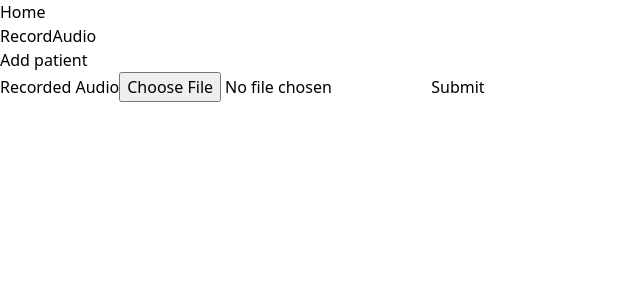
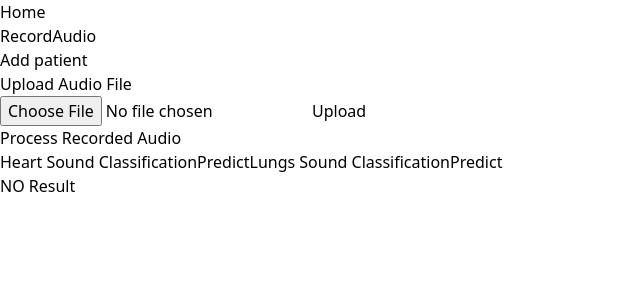
Before and after one commit to StethoConnect/website, a React (Vite) app: page /process-audio in a window 1280 px wide. Shown: the top 300 px of the page, without its empty margins (0-640 px from the left). Built offline with nearby package versions, Linux system fonts and the light colour scheme.

Commit message:
feat():display prediction from flask-api

```diff
--- a/src/Components/ProcessAudio.jsx
+++ b/src/Components/ProcessAudio.jsx
@@ -1,53 +1,130 @@
 import NavBar from "./NavBar";
 import { useState, useEffect } from "react";
+import { useLocation } from "react-router-dom";
 
 function ProcessAudio() {
   const [recording, setRecording] = useState(null);
+  const [predictedLabel, setPredictedLabel] = useState({
+    heart:null ,
+    lungs: null,
+    status: false,
+  });
 
   const handleSubmit = async (e) => {
     e.preventDefault();
-    if(!file){
-        console.log("no file selected")
-return
-    }
-    else{
-
-//         const fd = new FormData();
-//         fd.append('file',file);
-//         axios.post(ngrok + '/heart-classification',fd,{
-//             onUploadProgress:(ProgressEvent) => console.log(ProgressEvent.progress*100)},
-// Headers{
-//     "ngrok-skip-browser-warning": "69420",
-
-//         })
+    if (!file) {
+      console.log("No file selected");
+      return;
+    } else {
+      // Handle file upload and processing here
     }
   };
 
-  const handleOnchange = () => {
+  const handleOnChange = (e) => {
     setRecording(e.target.files[0]);
-    console.log("file selected", recording);
+    console.log("File selected", recording);
+  };
+
+
+  const lungsSoundPrediction = async () => {
+    try {
+      const response = await fetch("http://127.0.0.1:5100/predictLungs", {
+        method: "POST",
+      });
+
+      if (response.status == 200) {
+        let data = await response.json();
+        console.log(data.result);
+        //update the predicted label heart and update the status to true
+        setPredictedLabel((prev) => ({
+          ...prev,
+          lungs: data.result,
+          status: true,
+        }));
+      } else {
+        alert("Server Error");
+      }
+    } catch (e) {
+      console.log(e);
+    }
+  };
+  const heartSoundPrediction = async () => {
+    try {
+      const response = await fetch("http://127.0.0.1:5100/predictHeart", {
+        method: "POST",
+      });
+
+      if (response.status == 200) {
+        let data = await response.json();
+        console.log(data.result);
+        //update the predicted label heart and update the status to true
+        setPredictedLabel((prev) => ({
+          ...prev,
+          heart: data.result,
+          status: true,
+        }));
+      } else {
+        alert("Server Error");
+      }
+    } catch (e) {
+      console.log(e);
+    }
   };
 
   return (
     <>
       <NavBar />
-
-      <form onSubmit={handleSubmit} className="container flex flex-col m-16">
-        <label htmlFor="Recorded-Audio">Recorded Audio</label>
-        <input
-          type="file"
-          name="recording"
-          onChange={handleOnchange}
-          id="recording"
-          accept="wav"
-        />
-        <input type="submit" />
+      <h1>Upload Audio File</h1>
+      <form onSubmit={handleSubmit}>
+        <input type="file" accept="wav" onChange={handleOnChange} />
+        <button type="submit">Upload</button>
       </form>
 
-      {/* Process Audio
-take input from the device (wav file ) pass to the api end point localhost:3000/lung-sound ,
-get json response and parse and display it
-         */}
+      <h1>Process Recorded Audio</h1>
+      <div className="flex flex-col justify-items-center p-5">
+        <label htmlFor="Heart sound prediction">
+          Heart Sound Classification
+        </label>
+        <button
+          onClick={heartSoundPrediction}
+          className="bg-cyan-300 h-auto w-16 rounded-sm"
+        >
+          Predict
+        </button>
+
+        <label htmlFor="Lungs sound prediction">
+          Lungs Sound Classification
+        </label>
+        <button
+          onClick={lungsSoundPrediction}
+          className="bg-cyan-300 h-auto w-16 rounded-sm"
+        >
+          Predict
+        </button>
+
+        {/* result of the prediction  */}
+
+        {predictedLabel.status ? (
+          <div className="result">
+            <table>
+              <thead>
+                <tr>
+                  <th>Heart Result</th>
+                  <th>Lungs Result</th>
+                </tr>
+              </thead>
+              <tbody>
+                <tr>
+                  <td>{predictedLabel.heart}</td>
+                  <td>{predictedLabel.lungs}</td>
+                </tr>
+              </tbody>
+            </table>
+          </div>
+        ) : (
+          <h1>NO Result</h1>
+        )}
+      </div>
     </>
   );
 }
--- a/src/Components/RecordAudio.jsx
+++ b/src/Components/RecordAudio.jsx
@@ -3,10 +3,8 @@ import { useNavigate } from 'react-router-dom';
 import NavBar from "./NavBar";
 import { ngrok } from "../../ngrok";
 
-
 function RecordAudio() {
-const navi = useNavigate();
-
+  const navi = useNavigate();
   const [isRecording, setIsRecording] = useState(false);
   const [wave, setWave] = useState(false);
   const [recStatus, setRecStatus] = useState(false);
@@ -14,16 +12,16 @@ const navi = useNavigate();
   const [audioURL, setAudioURL] = useState(null);
 
   const LiveAudio = async () => {
-    setIsRecording(true);
-    try {
-      const stream = await navigator.mediaDevices.getUserMedia({ audio: true });
-      const audioPlayer = new Audio();
-      audioPlayer.srcObject = stream;
-      audioPlayer.play();
-    } catch (error) {
-      console.error('Error accessing microphone:', error);
-    }
-    setIsRecording(false);
+    // setIsRecording(true);
+    // try {
+    //   const stream = await navigator.mediaDevices.getUserMedia({ audio: true });
+    //   const audioPlayer = new Audio();
+    //   audioPlayer.srcObject = stream;
+    //   audioPlayer.play();
+    // } catch (error) {
+    //   console.error('Error accessing microphone:', error);
+    // }
+    // setIsRecording(false);
   };
 
   const startRecording = async () => {
@@ -45,46 +43,39 @@ const navi = useNavigate();
   };
 
   const handleDownload = () => {
-    const link = document.createElement("a");
-    link.href = audioURL;
-    link.download = "Recording.wav";
-    document.body.appendChild(link);
-    link.click();
-    document.body.removeChild(link);
+    // const link = document.createElement("a");
+    // link.href = audioURL;
+    // link.download = "Recording.wav";
+    // document.body.appendChild(link);
+    // link.click();
+    // document.body.removeChild(link);
   };
 
   const ProcessAudio = async () => {
-    try {
-      // Check if audioURL is available
-      if (audioURL) {
-        const blob = await fetch(audioURL).then(response => response.blob());
-        const formData = new FormData();
-        formData.append('audio', blob, 'recording.wav'); // Append the .wav file to FormData
+    // try {
+    //   if (audioURL) {
+    //     const blob = await fetch(audioURL).then(response => response.blob());
+    //     const formData = new FormData();
+    //     formData.append('audio', blob, 'recording.wav');
 
-        // Making a POST request to the FastAPI endpoint for processing
-        const processingResponse = await fetch(ngrok+'/classify_heart_audio/', {
-          method: 'POST',
-          body: formData,
-        });
+    //     const processingResponse = await fetch(ngrok+'/classify_heart_audio/', {
+    //       method: 'POST',
+    //       body: formData,
+    //     });
 
-        // Handle processingResponse accordingly
-        if (processingResponse.ok) {
-          console.log(await processingResponse.text())
-          setClassification(JSON.parse((await processingResponse.json()).prediction));
-          // Redirect or perform any other action upon successful processing
-          navi("/process-audio");
-        } else {
-          // Handle error response
-          console.error('Error processing audio:', processingResponse.statusText);
-        }
-      } else {
-        console.error('No audio URL available.');
-      }
-    } catch (error) {
-      console.error('Error processing audio:', error);
-    }
+    //     if (processingResponse.ok) {
+    //       const { predicted_label } = await processingResponse.json();
+    //       navi("/process-audio", { predictedLabel: predicted_label });
+    //     } else {
+    //       console.error('Error processing audio:', processingResponse.statusText);
+    //     }
+    //   } else {
+    //     console.error('No audio URL available.');
+    //   }
+    // } catch (error) {
+    //   console.error('Error processing audio:', error);
+    // }
   };
-
 
   const toggleLeft = () => {
     if (toggleState !== "left") {
@@ -100,7 +91,7 @@ const navi = useNavigate();
 
   return (
     <>
-    <NavBar />
+      <NavBar />
       <div className="flex justify-center text-9xl bg-black text-white m-0 p-5 mb-40"> Record Audio</div>
       <div className="flex justify-center text-2xl mx-8 my-2">Here you can listen to live audio, record audio in wave format, and process the audio as well using our ML models.</div>
       <div className="flex flex-col items-center">
@@ -133,15 +124,18 @@ const navi = useNavigate();
         {recStatus && (
           wave ? (
             <>
+              <h1 className=" m-0">Audio Recorded successfully.</h1>
+              <div className="flex justify-between p-10 flex-col ">
 
-              <h1 className=" m-0">Audio Recorded sucessfully.</h1>
-            <div className="flex justify-between p-10 flex-col ">
-              <button onClick={handleDownload} className="bg-blue-500 hover:bg-blue-700 text-white font-bold py-2 px-4 rounded my-5">
-                Download Recording
-              </button>
-              <button onClick={ProcessAudio} className="bg-blue-500 hover:bg-blue-700 text-white font-bold py-2 px-4 rounded my-5">
-Process Audio
-              </button>
+               { /* <button onClick={handleDownload} className="bg-blue-500 hover:bg-blue-700 text-white font-bold py-2 px-4 rounded my-5">
+                  Download Recording
+                </button>*/
+}
+
+
+                <button onClick={()=>navi('/process-audio')} className="bg-blue-500 hover:bg-blue-700 text-white font-bold py-2 px-4 rounded my-5">
+                  Process Audio
+                </button>
               </div>
             </>
           ) : (
```
